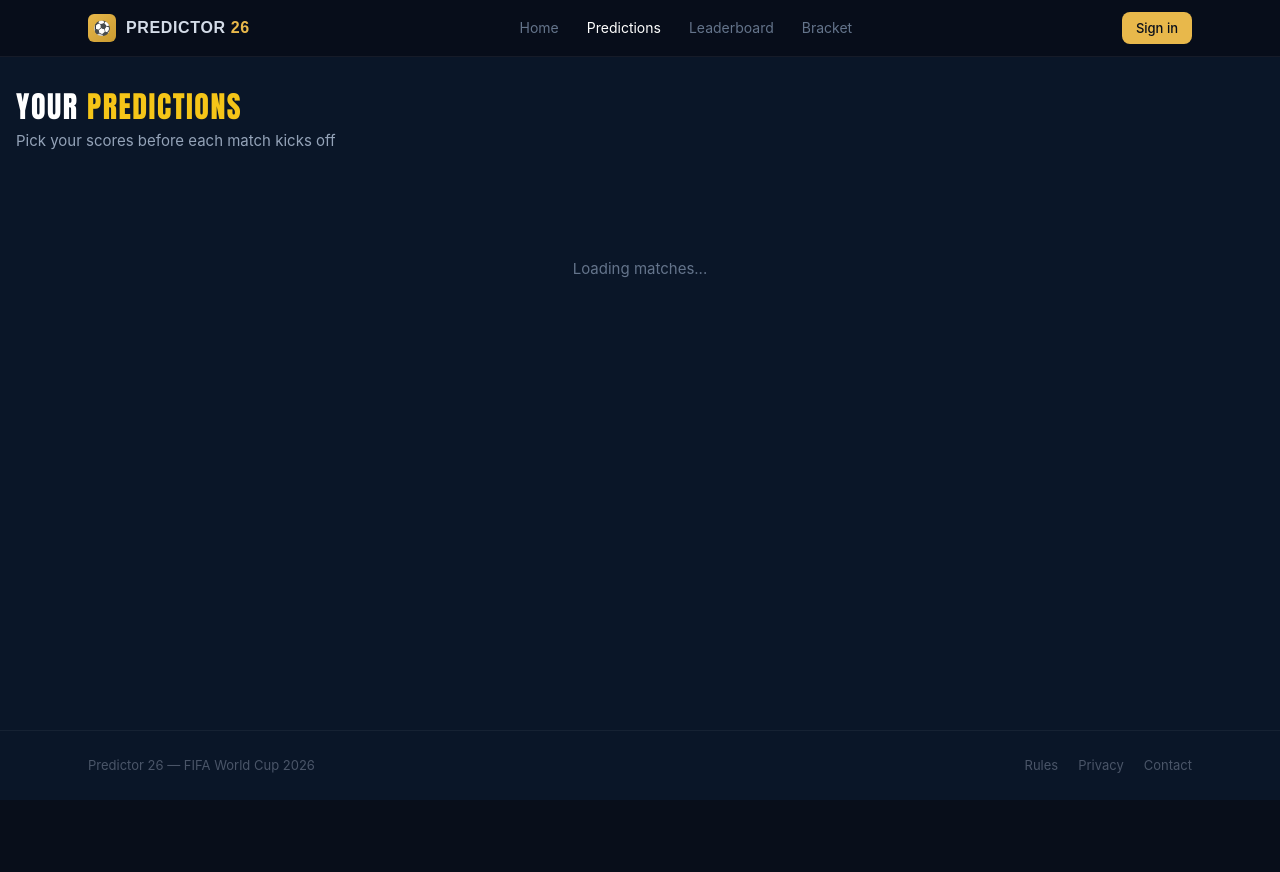
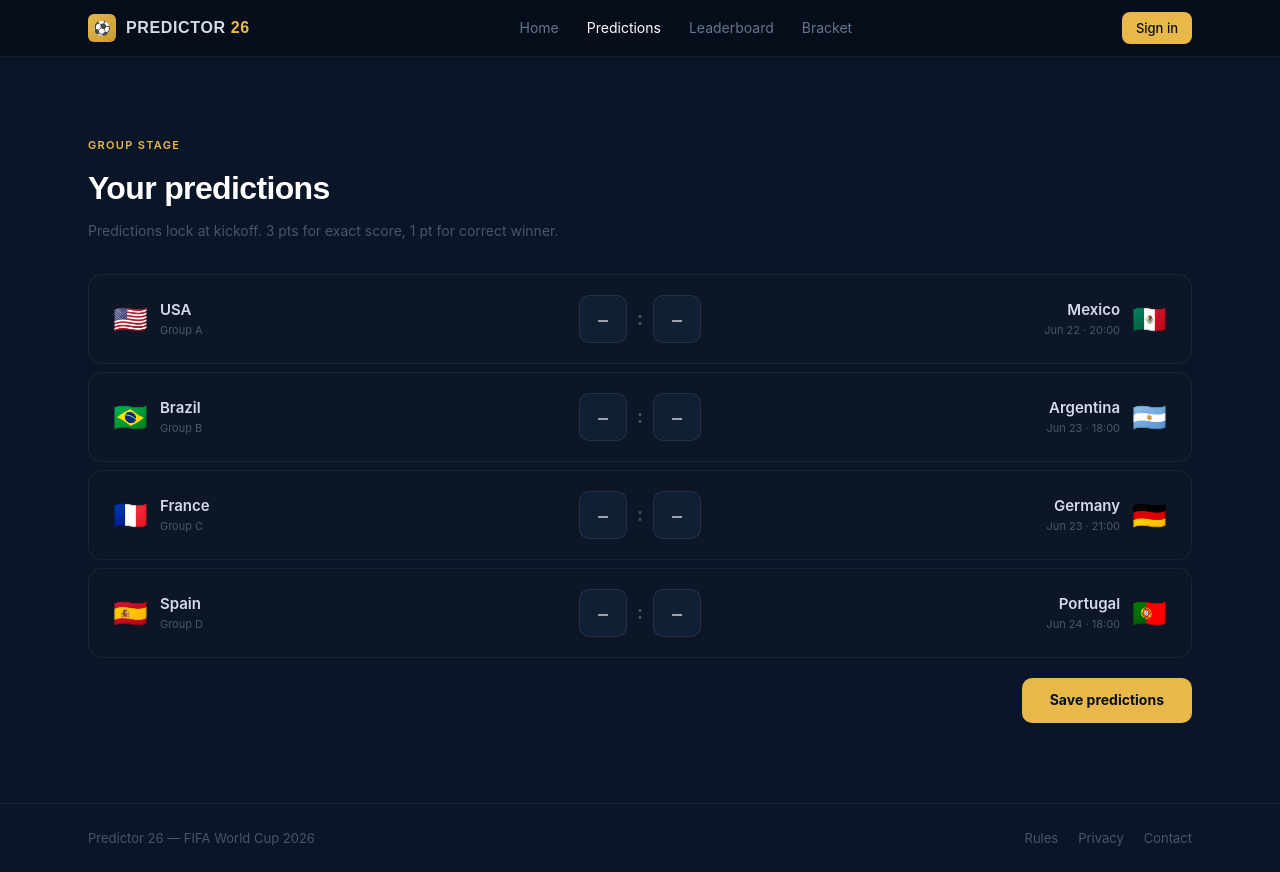
Before and after one commit to chalexandru841-glitch/worldcup2026-predictions, a React app in the folder frontend/: page /predictions in a window 1280 px wide. Before the commit the page ends 800 px from the top, so only its background shows below. Built offline with nearby package versions, Linux system fonts and the light colour scheme; the HTML template or start-up script is replaced by a standard one.

Commit message:
🎨 redesign: predictions page — clean score inputs

```diff
--- a/frontend/src/pages/PredictionsPage.tsx
+++ b/frontend/src/pages/PredictionsPage.tsx
@@ -1,14 +1,139 @@
+import { useState } from "react";
 import { motion } from "framer-motion";
 
+const matches = [
+  { id: 1, home: "USA", homeFlag: "🇺🇸", away: "Mexico", awayFlag: "🇲🇽", time: "Jun 22 · 20:00", venue: "AT&T Stadium", group: "A", status: "upcoming" },
+  { id: 2, home: "Brazil", homeFlag: "🇧🇷", away: "Argentina", awayFlag: "🇦🇷", time: "Jun 23 · 18:00", venue: "MetLife Stadium", group: "B", status: "upcoming" },
+  { id: 3, home: "France", homeFlag: "🇫🇷", away: "Germany", awayFlag: "🇩🇪", time: "Jun 23 · 21:00", venue: "SoFi Stadium", group: "C", status: "upcoming" },
+  { id: 4, home: "Spain", homeFlag: "🇪🇸", away: "Portugal", awayFlag: "🇵🇹", time: "Jun 24 · 18:00", venue: "Rose Bowl", group: "D", status: "upcoming" },
+];
+
 export default function PredictionsPage() {
+  const [picks, setPicks] = useState<Record<number, { h: string; a: string }>>({});
+
+  const set = (id: number, side: "h" | "a", val: string) => {
+    const n = val.replace(/\D/g, "").slice(0, 2);
+    setPicks(p => ({ ...p, [id]: { ...(p[id] || { h: "", a: "" }), [side]: n } }));
+  };
+
   return (
-    <div className="space-y-6">
-      <motion.div initial={{ opacity: 0 }} animate={{ opacity: 1 }}>
-        <h2 className="text-3xl font-display tracking-wider text-white uppercase">Your <span className="text-gold">Predictions</span></h2>
-        <p className="text-slate-400 mt-1">Pick your scores before each match kicks off</p>
+    <div className="max-w-6xl mx-auto px-6 py-12">
+      <motion.div
+        initial={{ opacity: 0, y: 12 }}
+        animate={{ opacity: 1, y: 0 }}
+        style={{ marginBottom: 32 }}
+      >
+        <div style={{
+          fontSize: 11, fontWeight: 600, letterSpacing: "0.12em",
+          color: "#e8b84b", textTransform: "uppercase", marginBottom: 8,
+        }}>Group Stage</div>
+        <h1 style={{
+          fontFamily: "Syne, sans-serif", fontWeight: 800,
+          fontSize: 32, color: "#fff", letterSpacing: "-0.02em",
+        }}>Your predictions</h1>
+        <p style={{ fontSize: 14, color: "#4a5568", marginTop: 6 }}>
+          Predictions lock at kickoff. 3 pts for exact score, 1 pt for correct winner.
+        </p>
       </motion.div>
-      {/* Match cards will be rendered here */}
-      <div className="text-slate-500 text-center py-20">Loading matches...</div>
+
+      <div style={{ display: "flex", flexDirection: "column", gap: 8 }}>
+        {matches.map((m, i) => {
+          const pick = picks[m.id] || { h: "", a: "" };
+          const saved = pick.h !== "" && pick.a !== "";
+          return (
+            <motion.div
+              key={m.id}
+              initial={{ opacity: 0, y: 10 }}
+              animate={{ opacity: 1, y: 0 }}
+              transition={{ delay: i * 0.07 }}
+              style={{
+                background: "#0d1626",
+                border: `1px solid ${saved ? "rgba(232,184,75,0.2)" : "rgba(255,255,255,0.06)"}`,
+                borderRadius: 14,
+                padding: "20px 24px",
+                display: "grid",
+                gridTemplateColumns: "1fr auto 1fr",
+                alignItems: "center",
+                gap: 24,
+                transition: "border-color 0.2s",
+              }}
+            >
+              {/* Home */}
+              <div style={{ display: "flex", alignItems: "center", gap: 12 }}>
+                <span style={{ fontSize: 28 }}>{m.homeFlag}</span>
+                <div>
+                  <div style={{ fontSize: 15, fontWeight: 600, color: "#d4dce8" }}>{m.home}</div>
+                  <div style={{ fontSize: 11, color: "#4a5568" }}>Group {m.group}</div>
+                </div>
+              </div>
+
+              {/* Score input */}
+              <div style={{ display: "flex", alignItems: "center", gap: 10 }}>
+                <input
+                  value={pick.h}
+                  onChange={e => set(m.id, "h", e.target.value)}
+                  placeholder="–"
+                  style={{
+                    width: 48, height: 48, textAlign: "center",
+                    background: "#111f35",
+                    border: `1px solid ${pick.h !== "" ? "rgba(232,184,75,0.4)" : "rgba(255,255,255,0.08)"}`,
+                    borderRadius: 10, color: "#fff",
+                    fontSize: 20, fontWeight: 700,
+                    fontFamily: "Syne, sans-serif",
+                    outline: "none",
+                    transition: "border-color 0.2s",
+                  }}
+                />
+                <span style={{ color: "#4a5568", fontWeight: 700, fontSize: 18 }}>:</span>
+                <input
+                  value={pick.a}
+                  onChange={e => set(m.id, "a", e.target.value)}
+                  placeholder="–"
+                  style={{
+                    width: 48, height: 48, textAlign: "center",
+                    background: "#111f35",
+                    border: `1px solid ${pick.a !== "" ? "rgba(232,184,75,0.4)" : "rgba(255,255,255,0.08)"}`,
+                    borderRadius: 10, color: "#fff",
+                    fontSize: 20, fontWeight: 700,
+                    fontFamily: "Syne, sans-serif",
+                    outline: "none",
+                    transition: "border-color 0.2s",
+                  }}
+                />
+              </div>
+
+              {/* Away */}
+              <div style={{ display: "flex", alignItems: "center", gap: 12, justifyContent: "flex-end" }}>
+                <div style={{ textAlign: "right" }}>
+                  <div style={{ fontSize: 15, fontWeight: 600, color: "#d4dce8" }}>{m.away}</div>
+                  <div style={{ fontSize: 11, color: "#4a5568" }}>{m.time}</div>
+                </div>
+                <span style={{ fontSize: 28 }}>{m.awayFlag}</span>
+              </div>
+            </motion.div>
+          );
+        })}
+      </div>
+
+      <motion.div
+        initial={{ opacity: 0 }}
+        animate={{ opacity: 1 }}
+        transition={{ delay: 0.4 }}
+        style={{ marginTop: 20, display: "flex", justifyContent: "flex-end" }}
+      >
+        <motion.button
+          whileHover={{ opacity: 0.9 }}
+          whileTap={{ scale: 0.97 }}
+          style={{
+            padding: "11px 28px",
+            background: "#e8b84b", color: "#080e1a",
+            fontWeight: 700, fontSize: 14,
+            borderRadius: 10, border: "none", cursor: "pointer",
+          }}
+        >
+          Save predictions
+        </motion.button>
+      </motion.div>
     </div>
   );
 }
```
